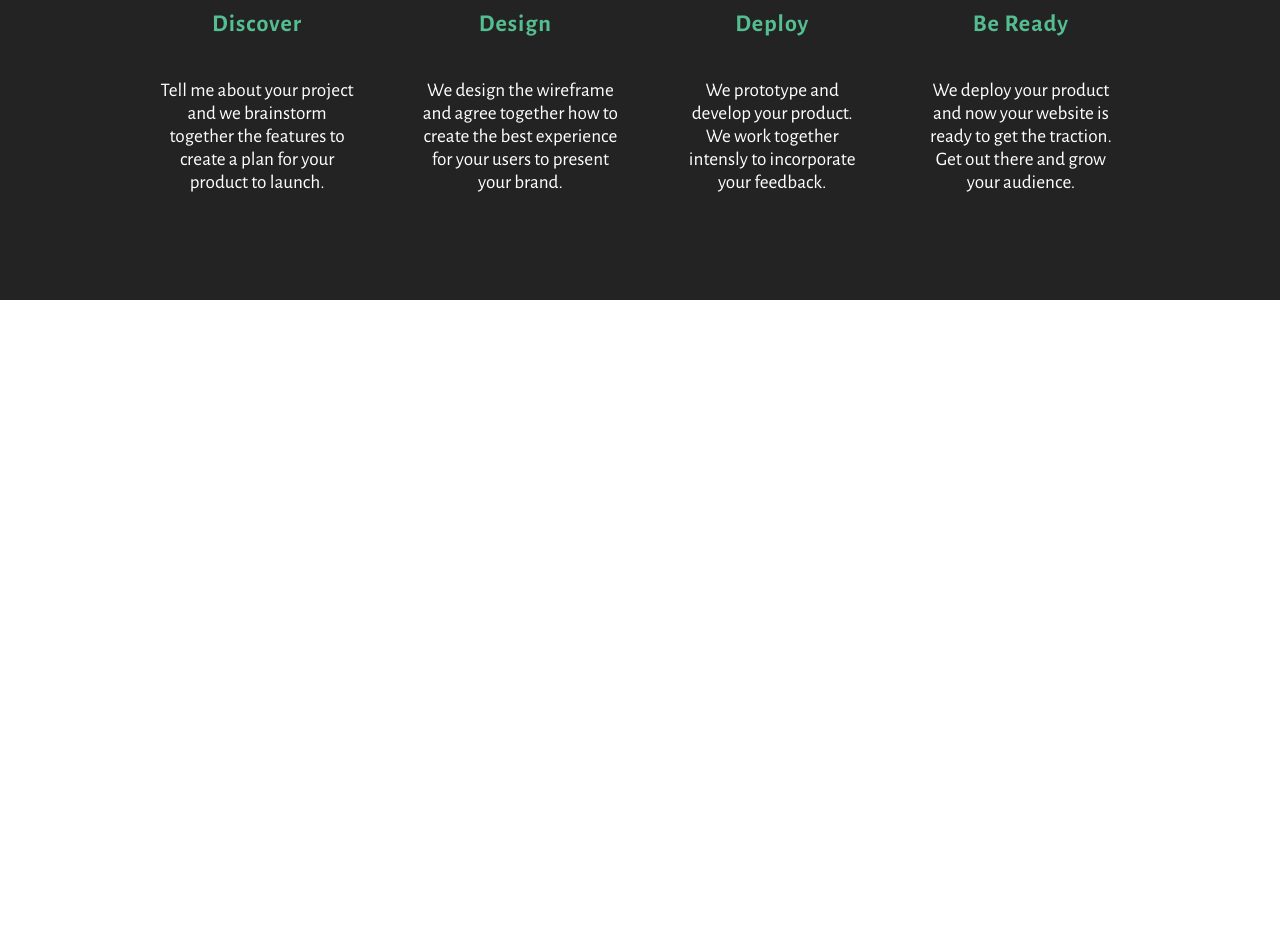
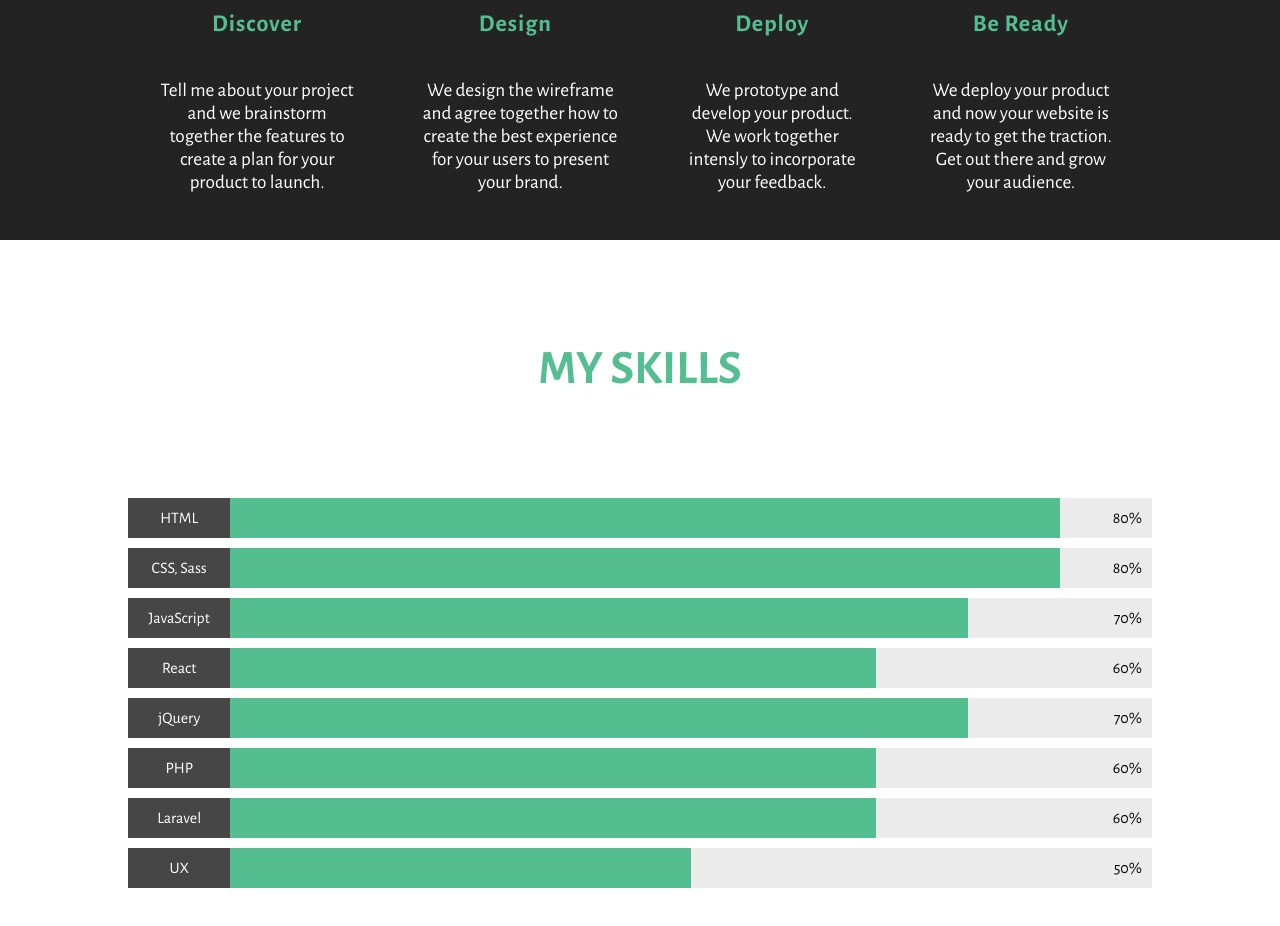
Before and after one commit to marcel-balint/portfolio_web, a plain HTML site: page index.html in a window 1280 px wide. Shown: the part 1430-2356 px from the top of the page. Before the commit the page ends 1730 px from the top, so only its background shows below. Drawn offline with nearby package versions, Linux system fonts and the light colour scheme.

Commit message:
Created and styled the skills section which contains five bars representing each skill level

```diff
--- a/css/style.css
+++ b/css/style.css
@@ -166,7 +166,7 @@ header video {
     width: 80%;
     margin: auto;
     padding-top: 70px;
-    padding-bottom: 70px;
+    padding-bottom: 10px;
 }
 .section-intro_presentation-cards{
     width: 100%;
@@ -194,3 +194,102 @@ header video {
 .section-intro_presentation-cards .card:nth-child(2) h2{
     padding-right: 10px;
 }
+
+/********** Section Skills styles ********************/
+
+.section-skills{
+    background-color: #fff;
+}
+
+.section-skills_content{
+    width: 80%;
+    margin: auto;
+    padding-top: 100px;
+    padding-bottom: 100px;
+}
+
+.section-skills_content h2{
+    text-align: center;
+    text-transform: uppercase;
+    font-size: 300%;
+    color: #54be90;
+}
+.section-skills_box{
+    margin-top: 100px;
+}
+
+.section-skills_skill{
+    position: relative;
+    height: 40px;
+    display: flex;
+    justify-content: space-between;
+    background-color: #ebebeb;
+    margin-bottom: 10px;
+}
+
+.skill-title{
+    height: 100%;
+    width: 10%;
+    display: flex;
+    justify-content: center;
+    align-items: center;
+    background-color: #464646;
+
+}
+
+.section-skills_skill .skill-title_text{
+       color: #fff;
+}
+
+.skill-percentage {
+    display: flex;
+    justify-content: center;
+    align-items: center;
+    z-index: 1;
+}
+
+.skill-percentage p {
+    margin-right: 10px;
+}
+
+.skill-fill-color{
+    position: absolute;
+    top: 0;
+    left: 10%;
+    bottom: 0;
+    background-color: #54be90;
+}
+
+.html-color_fill{
+    right: 9%;
+}
+
+.css-color_fill {
+    right: 9%;
+}
+
+.javascript-color_fill {
+    right: 18%;
+}
+
+.react-color_fill {
+    right: 27%;
+}
+
+
+.jquery-color_fill {
+    right: 18%;
+}
+
+
+.php-color_fill {
+    right: 27%;
+}
+
+.laravel-color_fill {
+    right: 27%;
+}
+
+.ux-color_fill {
+    right: 45%;
+}
--- a/index.html
+++ b/index.html
@@ -114,6 +114,86 @@
                 </div>
             </div>
         </section>
+        <section class="section-skills">
+            <div class="section-skills_content">
+                <h2>My Skills</h2>
+                <div class="section-skills_box">
+                    <div class="section-skills_skill">
+                        <div class="skill-title">
+                            <div class="skill-title_text">HTML</div>
+                        </div>
+                        <div class="skill-fill-color html-color_fill"></div>
+                        <div class="skill-percentage">
+                            <p>80%</p>
+                        </div>
+                    </div>
+                    <div class="section-skills_skill">
+                        <div class="skill-title">
+                            <div class="skill-title_text">CSS, Sass</div>
+                        </div>
+                        <div class="skill-fill-color css-color_fill"></div>
+                        <div class="skill-percentage">
+                            <p>80%</p>
+                        </div>
+                    </div>
+                    <div class="section-skills_skill">
+                        <div class="skill-title">
+                            <div class="skill-title_text">JavaScript</div>
+                        </div>
+                        <div class="skill-fill-color javascript-color_fill"></div>
+
+                        <div class="skill-percentage">
+                            <p>70%</p>
+                        </div>
+                    </div>
+                    <div class="section-skills_skill">
+                        <div class="skill-title">
+                            <div class="skill-title_text">React</div>
+                        </div>
+                        <div class="skill-fill-color react-color_fill"></div>
+                        <div class="skill-percentage">
+                            <p>60%</p>
+                        </div>
+                    </div>
+                    <div class="section-skills_skill">
+                        <div class="skill-title">
+                            <div class="skill-title_text">jQuery</div>
+                        </div>
+                        <div class="skill-fill-color jquery-color_fill"></div>
+                        <div class="skill-percentage">
+                            <p>70%</p>
+                        </div>
+                    </div>
+                    <div class="section-skills_skill">
+                        <div class="skill-title">
+                            <div class="skill-title_text">PHP</div>
+                        </div>
+                        <div class="skill-fill-color php-color_fill"></div>
+                        <div class="skill-percentage">
+                            <p>60%</p>
+                        </div>
+                    </div>
+                    <div class="section-skills_skill">
+                        <div class="skill-title">
+                            <div class="skill-title_text">Laravel</div>
+                        </div>
+                        <div class="skill-fill-color laravel-color_fill"></div>
+                        <div class="skill-percentage">
+                            <p>60%</p>
+                        </div>
+                    </div>
+                    <div class="section-skills_skill">
+                        <div class="skill-title">
+                            <div class="skill-title_text">UX</div>
+                        </div>
+                        <div class="skill-fill-color ux-color_fill"></div>
+                        <div class="skill-percentage">
+                            <p>50%</p>
+                        </div>
+                    </div>
+                </div>
+            </div>
+        </section>
         <script>
             document.querySelector('video').playbackRate = 0.3;
         </script>
```
